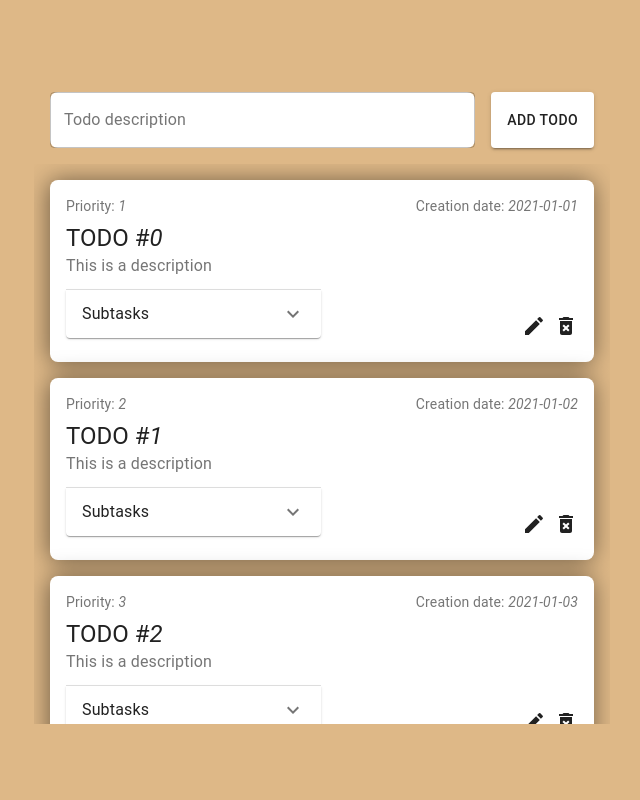
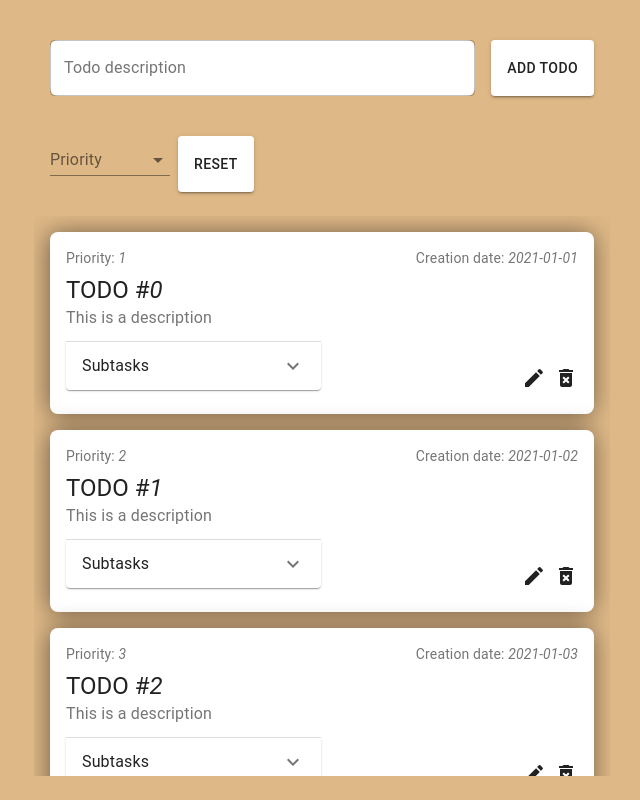
Before and after one commit to sorincretescu/curly-octo-robot, a React (Create React App) app: page / in a window 1280 px wide. Shown: the whole page, without its empty margins (318-958 px from the left). Built offline with nearby package versions, Linux system fonts and the light colour scheme.

Commit message:
feat: add select dropdown and reset button

```diff
--- a/src/views/todo/Todo.jsx
+++ b/src/views/todo/Todo.jsx
@@ -4,6 +4,11 @@ import { makeStyles } from "@material-ui/core/styles";
 import Input from "../../components/Input";
 import Button from "../../components/Button";
 import Modal from "../../components/Modal";
+import InputLabel from '@material-ui/core/InputLabel';
+import MenuItem from '@material-ui/core/MenuItem';
+import FormHelperText from '@material-ui/core/FormHelperText';
+import FormControl from '@material-ui/core/FormControl';
+import Select from '@material-ui/core/Select';
 
 const DummyToDos = [
   {
@@ -48,6 +53,19 @@ const useStyles = makeStyles({
   cardsContainer: {
     maxHeight: "70vh",
     overflow: "auto",
+  },
+  selectDropdown: {
+    margin: 16,
+    display:'flex',
+
+  },
+  formControl: {
+    minWidth: 120,
+    height: "56px",
+  },
+  selectEmpty: {
+    marginTop: 2,
+    height: "56px",
   },
 });
 
@@ -98,6 +116,21 @@ const Todo = () => {
         <Input value={todoText} onChange={(e) => setTodoText(e.target.value)} />
         <Button onClick={() => handleAddTodo()} text="Add Todo" />
       </div>
+      <div className={classes.selectDropdown}>
+        <FormControl className={classes.formControl}>
+          <InputLabel id="demo-simple-select-label">Priority</InputLabel>
+          <Select
+            labelId="demo-simple-select-label"
+            id="demo-simple-select"
+          // value={age}
+          // onChange={handleChange}
+          >
+            <MenuItem ></MenuItem>
+          </Select>
+        </FormControl>
+        <Button text="Reset" />
+
+      </div>
       <div className={classes.cardsContainer}>
         {todos.map((todo, index) => (
           <Card
```
